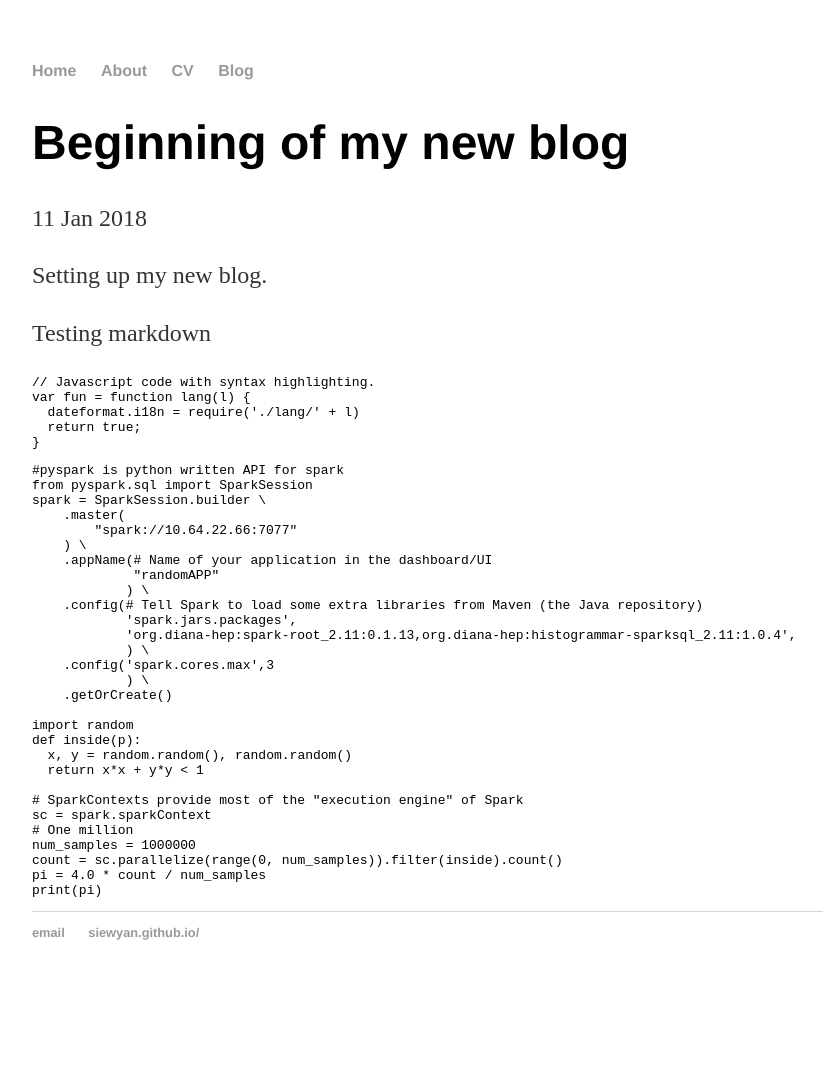
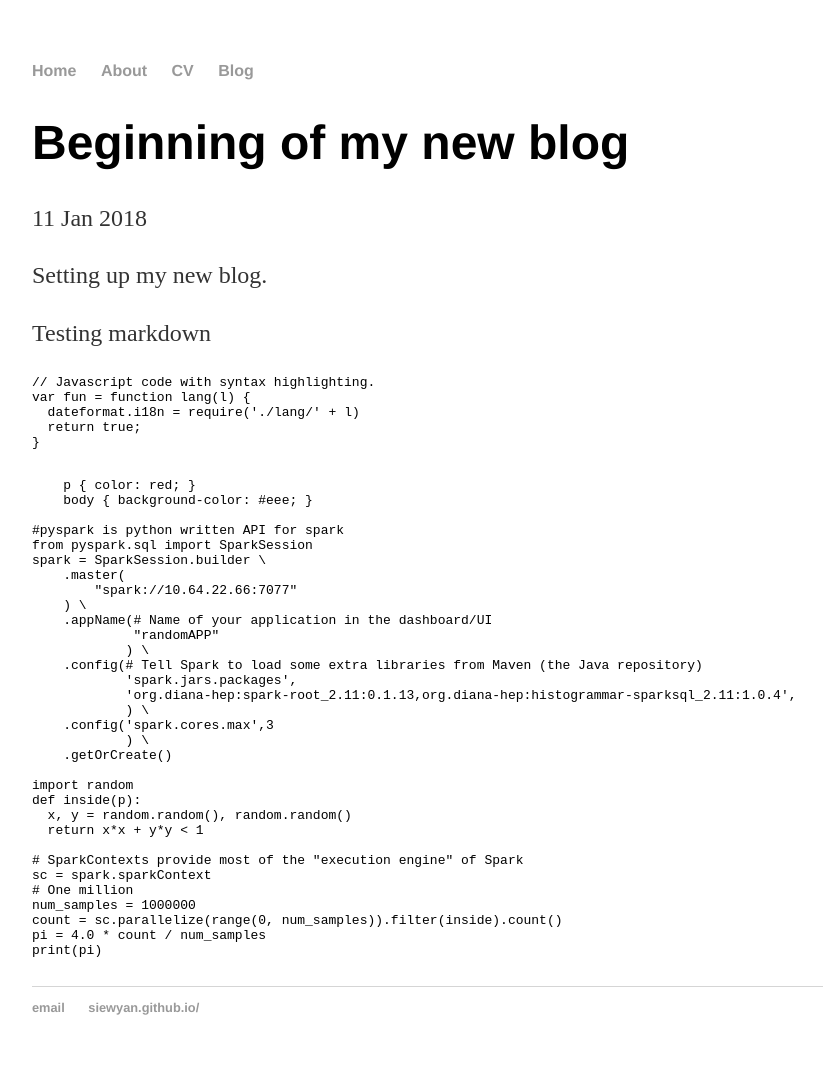
Before and after one commit to SiewYan/SiewYan.github.io, a Jekyll site: the page built from _posts/2018-01-11-NewBlog.md, in a window 1280 px wide. Shown: the whole page, without its empty margins (160-983 px from the left). Built offline with Jekyll 4.4.1, drawn with Linux system fonts in a browser that asks for light colours; before the commit the page ends 1002 px from its top, so only the background shows below that.

Commit message:
Update 2018-01-11-NewBlog.md

````diff
--- a/_posts/2018-01-11-NewBlog.md
+++ b/_posts/2018-01-11-NewBlog.md
@@ -15,8 +15,11 @@ var fun = function lang(l) {
   return true;
 }
 ```
+<pre>
+<code>
+    p { color: red; }
+    body { background-color: #eee; }
 
-```python
 #pyspark is python written API for spark
 from pyspark.sql import SparkSession
 spark = SparkSession.builder \
@@ -46,4 +49,5 @@ num_samples = 1000000
 count = sc.parallelize(range(0, num_samples)).filter(inside).count()
 pi = 4.0 * count / num_samples
 print(pi)
-```
+</code>
+</pre>
````
